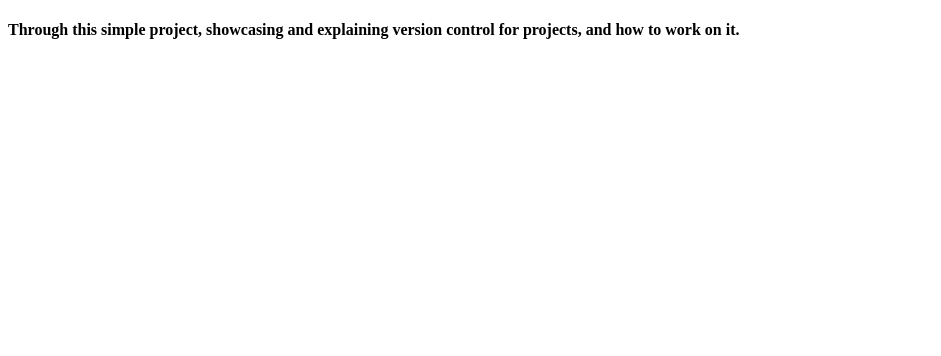
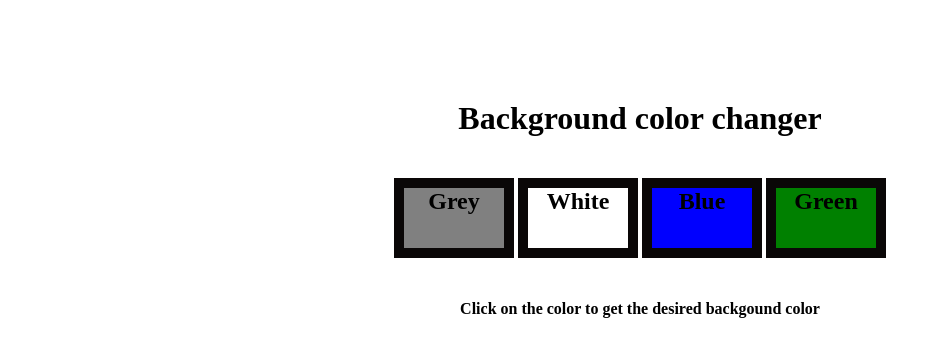
Before and after one commit to VineetKumar14/Color-Changer, a plain HTML site: page index.html in a window 1280 px wide. Shown: the whole page, without its empty margins (0-941 px from the left). Drawn offline with Linux system fonts and the light colour scheme.

Commit message:
final change push (#3)
* readme updated v2

* spellCheckFix

* colorChangerFinal

```diff
--- /dev/null
+++ b/ColorChange.js
@@ -0,0 +1,8 @@
+const buttons = document.querySelectorAll(".button");
+const body = document.querySelector("body");
+
+buttons.forEach((button) => {
+  button.addEventListener("click", function (e) {
+    body.style.backgroundColor = e.target.id;
+  });
+});
--- a/index.html
+++ b/index.html
@@ -3,12 +3,18 @@
   <head>
     <meta charset="UTF-8" />
     <meta name="viewport" content="width=device-width, initial-scale=1.0" />
+    <link rel="stylesheet" href="styles.css" />
+    <script src="ColorChange.js" defer></script>
     <title>Basic Color changes project</title>
   </head>
   <body>
-    <h4>
-      Through this simple project, showcasing and explaining version control for
-      projects, and how to work on it.
-    </h4>
+    <div class="canvas">
+      <h1>Background color changer</h1>
+      <h2 class="button" id="grey">Grey</h2>
+      <h2 class="button" id="white">White</h2>
+      <h2 class="button" id="blue">Blue</h2>
+      <h2 class="button" id="green">Green</h2>
+      <h4>Click on the color to get the desired backgound color</h4>
+    </div>
   </body>
 </html>
--- /dev/null
+++ b/styles.css
@@ -0,0 +1,28 @@
+.canvas {
+    margin: 100px auto 100px;
+    width: 80%;
+    text-align: center;
+}
+
+.button {
+   width: 100px;
+   height: 60px;
+  display: inline-block;
+  border-width: 10px;
+  border-style: solid;
+  border-color: rgb(10, 7, 7);
+}
+
+#grey {
+    background-color: grey;
+}
+
+#white {
+    background-color: white;
+}
+#blue {
+    background-color: blue;
+}
+#green {
+    background-color: green;
+}
```
Also changed, not shown: 1 other file.
